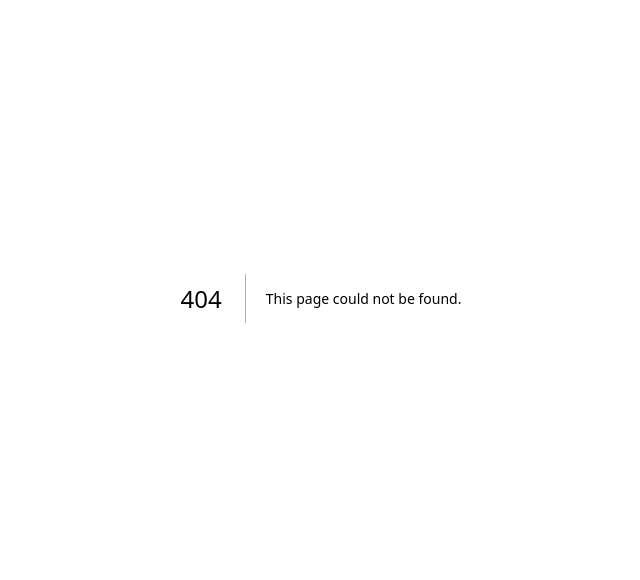
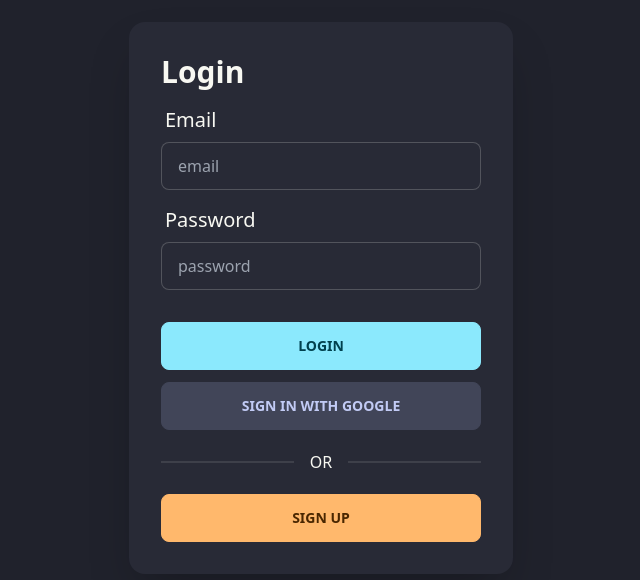
Before and after one commit to josemourinho333/YouAgo, a Next.js app in the folder client/: page /login in a window 1280 px wide. Before the commit this address had no page. Shown: the part 102-682 px from the top of the page, without its empty margins (319-959 px from the left). Built offline with nearby package versions, Linux system fonts and the light colour scheme.

Commit message:
Update login page, toggle between loging and register

```diff
--- a/client/components/Homepage/Hero.jsx
+++ b/client/components/Homepage/Hero.jsx
@@ -12,7 +12,7 @@ const Hero = () => {
           </p>
           <div className="flex flex-row gap-5 justify-center">
             <button className="btn btn-primary"><Link href="/journal">Get Started</Link></button>
-            <button className="btn btn-primary"><Link href="/journal">Log In</Link></button>
+            <button className="btn btn-primary"><Link href="/login">Log In</Link></button>
           </div>
         </div>
       </div>
--- a/client/pages/index.js
+++ b/client/pages/index.js
@@ -1,5 +1,5 @@
-import Head from 'next/head'
-import Homepage from '../components/Homepage'
+import Head from 'next/head';
+import Homepage from '../components/Homepage';
 
 export default function Home() {
   return (
--- /dev/null
+++ b/client/pages/login.jsx
@@ -0,0 +1,95 @@
+import React, { useState } from 'react';
+
+const Login = () => {
+  const [email, setEmail] = useState('');
+  const [password, setPassword] = useState('');
+  const [confirmPassword, setConfirmPassword] = useState('');
+  const [error, setError] = useState(null);
+  const [loggingIn, setLoggingIn] = useState(true);
+
+  //setEmail handler
+  const setEmailHandler = (e) => {
+    setEmail(e.target.value);
+  };
+
+  //setPass handler
+  const setPassHandler = (e) => {
+    setPassword(e.target.value);
+  };
+
+  //confirmPass handler
+  const confirmPassHandler = (e) => {
+    setConfirmPassword(e.target.value);
+  };
+
+  //login button handler
+  const loginHandler = (e) => {
+    e.preventDefault();
+    console.log('hello tryign to log in', email, password);
+    if (loggingIn) {
+      if (!email || !password) {
+        setError('Please enter email and password');
+        return;
+      }
+
+      setError(null);
+      console.log('happy path for login');
+    };
+
+    if (!loggingIn) {
+      if (password !== confirmPassword) {
+        setError('Passwords do not match');
+        return;
+      }
+      setError(null);
+      console.log('happy path for register');
+    };
+  };
+
+  //toggle between logging in or siging up
+  const switchLogInOrSignUp = (e) => {
+    e.preventDefault();
+    setLoggingIn(!loggingIn);
+  };
+
+  return (
+    <div className="flex flex-col bg-base-300 h-screen justify-center items-center">
+        <div className="card flex-shrink-0 w-full max-w-sm shadow-2xl bg-base-100">
+          <div className="card-body">
+            <h2 className="card-title font-extrabold text-3xl">{loggingIn ? "Login" : "Sign Up"}</h2>
+            <div className="form-control">
+              <label className="label">
+                <span className="label-text lg:text-xl">Email</span>
+              </label>
+              <input value={email} onChange={(e) => setEmailHandler(e)} type="email" placeholder="email" className="input input-bordered w-full" />
+            </div>
+            <div className="form-control">
+              <label className="label">
+                <span className="label-text lg:text-xl">Password</span>
+              </label>
+              <input value={password} onChange={(e) => setPassHandler(e)} type="password" placeholder="password" className="input input-bordered w-full" />
+            </div>
+            { !loggingIn &&
+              <div className="form-control">
+                <label className="label">
+                  <span className="label-text lg:text-xl">Confirm Password</span>
+                </label>
+                <input value={confirmPassword} onChange={(e) => confirmPassHandler(e)} type="password" placeholder="password" className="input input-bordered w-full" />
+              </div>
+            }
+            <div className="form-control mt-6 gap-y-3">
+              {error && <div className="mb-1 text-error">{error}</div>}
+              <button className="btn btn-info" onClick={(e) => loginHandler(e)}>{loggingIn ? "Login" : "Sign Up"}</button>
+              <button className="btn">{loggingIn ? "Sign in with Google" : "Sign up with Google"}</button>
+            </div>
+            <div className="divider">OR</div>
+            <div className="form-control">
+              <button className="btn btn-accent" onClick={(e) => switchLogInOrSignUp(e)}>{loggingIn ? "Sign Up" : "Log In"}</button>
+            </div>
+          </div>
+        </div>
+    </div>
+  )
+}
+
+export default Login;
```
